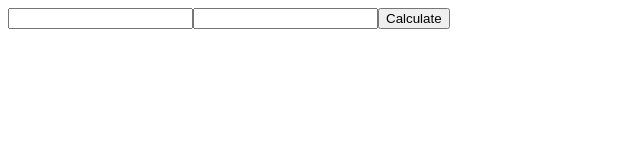
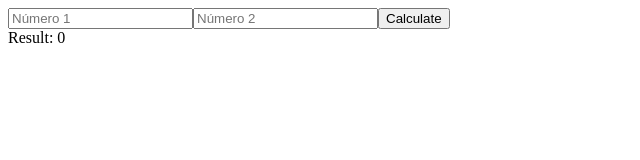
Before and after one commit to Deliaaan/BJT-polarization-calculator, a Next.js app in the folder bjt-calculator/: page / in a window 1280 px wide. Shown: the top 160 px of the page, without its empty margins (0-640 px from the left). Built offline with nearby package versions, Linux system fonts and the light colour scheme.

Commit message:
Add: simple calculator component

```diff
--- a/bjt-calculator/components/valueField.tsx
+++ b/bjt-calculator/components/valueField.tsx
@@ -1,11 +1,48 @@
-import Form from "next/form";
+"use client";
 
-export default function sumOfTwo() {
-    return (
-        <form>
-            <input type="number" name="sum1" id="sum1" />
-            <input type="number" name="sum2" id="sum2" />
-            <button>Calculate</button>
-        </form>
-    )
+import { useState } from "react";
+
+export default function Calculator() {
+  const [num1, setNum1] = useState("");
+  const [num2, setNum2] = useState("");
+  const [result, setResult] = useState("0");
+
+  const handleSubmit = (e: React.FormEvent<HTMLFormElement>) => {
+    e.preventDefault();
+
+    const suma = parseFloat(num1) + parseFloat(num2);
+
+    if (isNaN(suma)) {
+        console.log("DEBUG: num1:", num1, "num2:", num2);
+      setResult("Please enter valid numbers");
+    } else {
+      setResult(suma.toString());
+    }
+  };
+
+  return (
+    <div className="p-4 flex flex-col gap-4">
+      <form onSubmit={handleSubmit} className="flex flex-col w-48 gap-2">
+        <input
+          type="number"
+          placeholder="Número 1"
+          className="border p-1"
+          value={num1}
+          onChange={(e) => setNum1(e.target.value)}
+        />
+        <input
+          type="number"
+          value={num2}
+          onChange={(e) => setNum2(e.target.value)}
+          placeholder="Número 2"
+          className="border p-1"
+        />
+        <button type="submit" className="bg-blue-500 text-white rounded p-2">
+          Calculate
+        </button>
+      </form>
+
+      {result && <div className="font-bold">Result: {result}</div>}
+    </div>
+  );
 }
```
